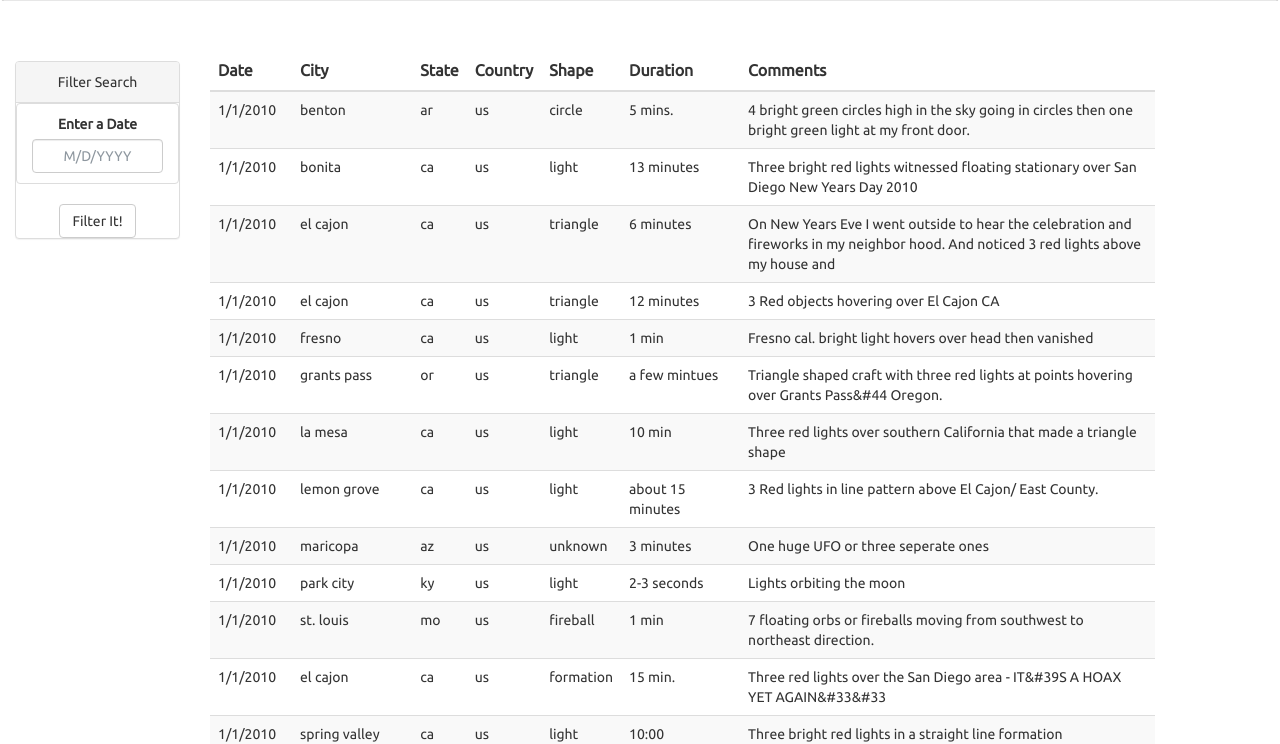
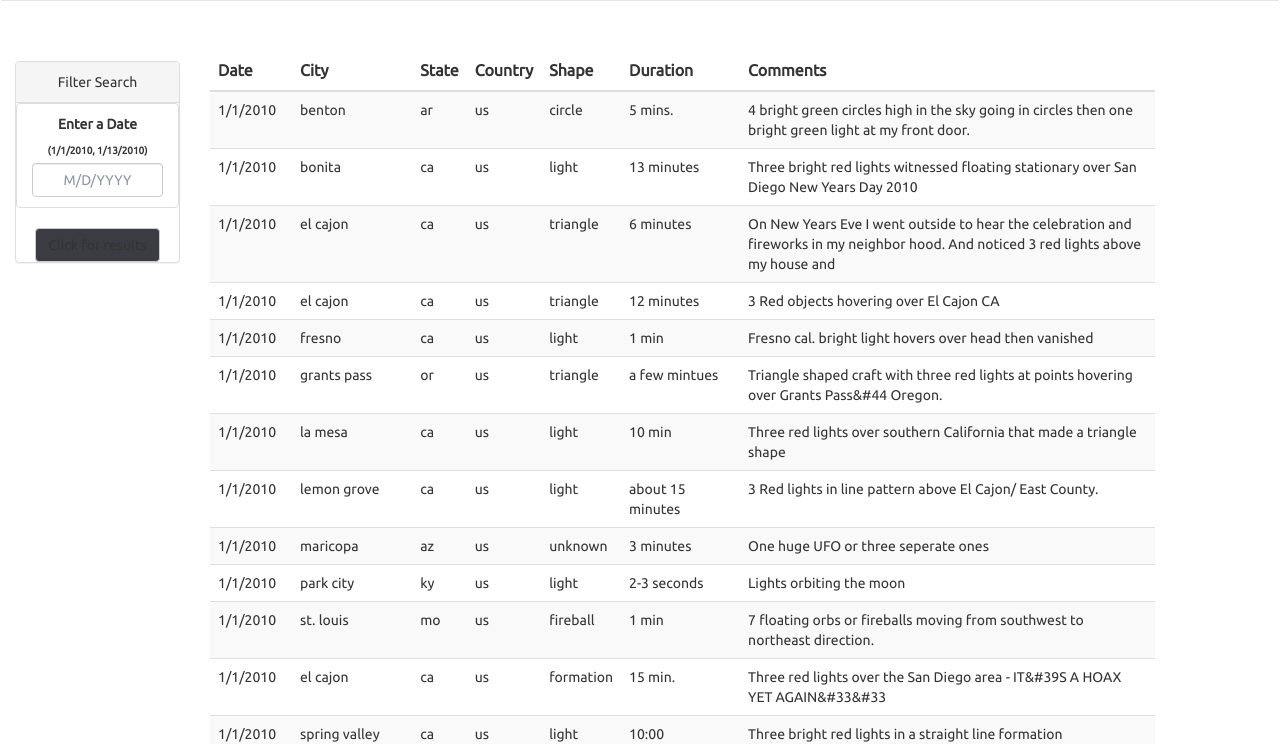
Before and after one commit to Hongmei-Zeng/Homework-11-JavaScript, a plain HTML site: page index.html in a window 1280 px wide. Shown: the part 61-805 px from the top of the page. Drawn offline with nearby package versions, Linux system fonts and the light colour scheme.

Commit message:
Update files

```diff
--- a/index.html
+++ b/index.html
@@ -40,14 +40,16 @@
                   <div class="form-group">
                     <ul class="list-group" id="filters">
                       <li class="filter list-group-item">
-                        <center><label for="inputDate">Enter a Date</label></center>
+                        <center><label for="inputDate" style="font-size:14px;">Enter a Date</label>
+                                <label for="hint" style="font-size:10px;">(1/1/2010, 1/13/2010)</label>
+                        </center>
                         <input class="form-control" id="datetime" type="text" placeholder="M/D/YYYY" onchange="myFunction()" style="text-align: center;">
                       </li>
                     </ul>
                   </div>
                 </form>
                 <center>
-                  <button class="btn btn-default" type="button" id="filter-btn" style="margin-left: 10;">Filter It!</button>
+                  <button class="btn btn-default" type="button" id="filter-btn" style="margin-left: 10; background-color: rgb(59, 59, 68);">Click for results</button>
                 </center>
               </div>
             </div>
--- a/static/js/app.js
+++ b/static/js/app.js
@@ -35,4 +35,7 @@ const handler = function(){
 }
 
 button.on("click", handler)
-input.on("change", handler)
+// input.on("change", handler)
+input.on("change", function(){
+    d3.select("#datetime").property(d3.event.gartet.value)
+})
```
